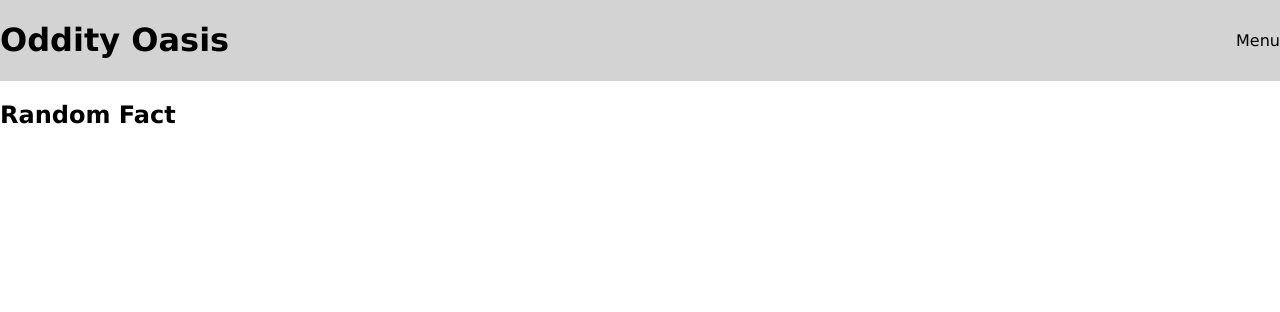
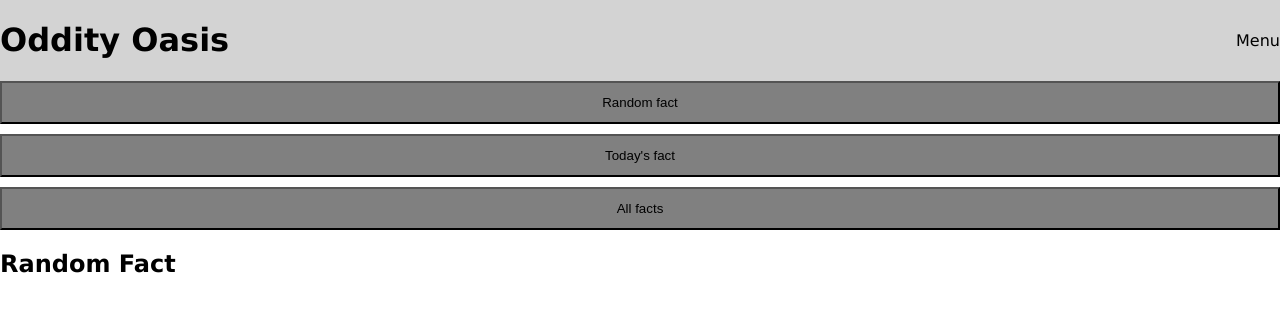
Before and after one commit to hugosandsjo/OddityOasis, a React (Vite) app in the folder OddityOasis/: page / in a window 1280 px wide. Shown: the top 312 px of the page. Built offline with nearby package versions, Linux system fonts and the light colour scheme; no server answers.

Commit message:
button components

```diff
--- a/OddityOasis/src/App.css
+++ b/OddityOasis/src/App.css
@@ -6,3 +6,7 @@ body {
   margin: 0;
   font-family: Verdana, Geneva, Tahoma, sans-serif;
 }
+
+main {
+  margin: 64px;
+}
--- a/OddityOasis/src/App.jsx
+++ b/OddityOasis/src/App.jsx
@@ -1,6 +1,9 @@
 import { useState } from "react";
 import RandomFact from "./components/RandomFact";
 import Header from "./components/Header";
+import Button from "./components/Button";
+import ButtonContainer from "./components/ButtonContainer";
+
 import "./App.css";
 
 function App() {
@@ -9,6 +12,11 @@ function App() {
   return (
     <>
       <Header />
+      <ButtonContainer>
+        <Button text="Random fact" />
+        <Button text="Today's fact" />
+        <Button text="All facts" />
+      </ButtonContainer>
       <RandomFact />
     </>
   );
--- /dev/null
+++ b/OddityOasis/src/components/Button.jsx
@@ -0,0 +1,16 @@
+import styled from "@emotion/styled";
+
+const ButtonComponent = styled.button`
+  background-color: grey;
+  padding: 12px 24px;
+  &:hover {
+    background-color: lightgrey;
+    cursor: pointer;
+  }
+`;
+
+function Button({ text }) {
+  return <ButtonComponent>{text}</ButtonComponent>;
+}
+
+export default Button;
--- /dev/null
+++ b/OddityOasis/src/components/ButtonContainer.jsx
@@ -0,0 +1,14 @@
+import styled from "@emotion/styled";
+
+const Buttons = styled.div`
+  display: flex;
+  flex-direction: column;
+  gap:10px;
+  }
+`;
+
+function ButtonContainer({ children }) {
+  return <Buttons>{children}</Buttons>;
+}
+
+export default ButtonContainer;
--- a/OddityOasis/src/components/Header.jsx
+++ b/OddityOasis/src/components/Header.jsx
@@ -1,6 +1,6 @@
 import styled from "@emotion/styled";
 
-const HeaderComponent = styled.div`
+const HeaderComponent = styled.header`
   display: flex;
   justify-content: space-between;
   align-items: center;
```
